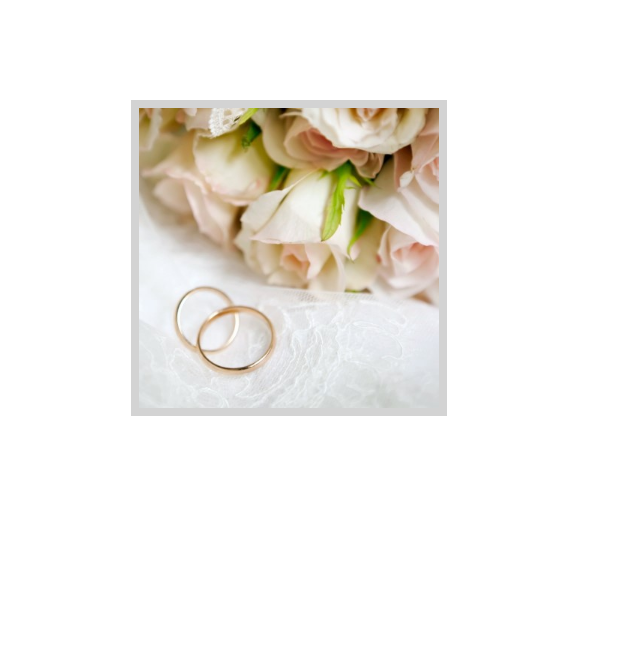
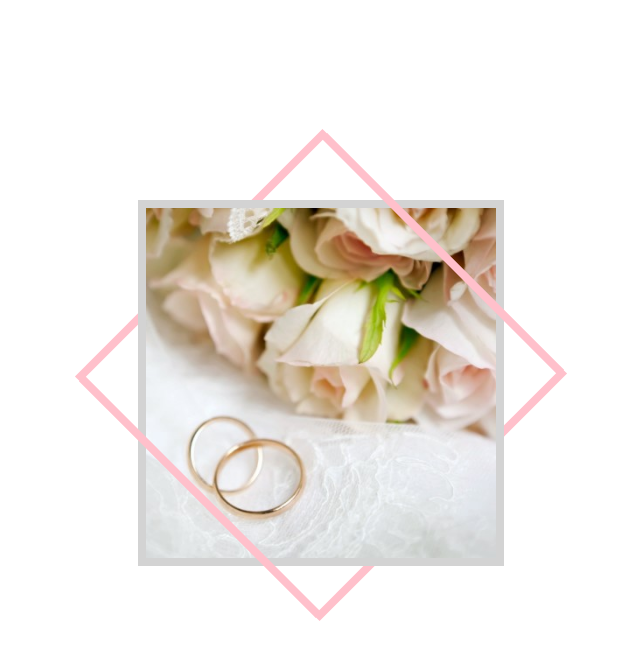
Before and after one commit to mariancompany7-alt/lab_05, a plain HTML site: page task2/index.html in a window 1280 px wide. Shown: the whole page, without its empty margins (319-959 px from the left). Drawn offline with Linux system fonts and the light colour scheme.

Commit message:
Add files via upload

```diff
--- a/task2/index.html
+++ b/task2/index.html
@@ -7,6 +7,8 @@
     <title>Document</title>
 </head>
 <body>
+    <div class="wrapper">
         <img src="buket.jpg" alt="">
+    </div>
 </body>
 </html>
--- a/task2/styles.css
+++ b/task2/styles.css
@@ -1,26 +1,40 @@
-body {
+* {
     padding: 0;
     margin: 0;
 }
 
+.wrapper {
+    display: flex;
+    position: relative;
+    justify-content: center;
+    margin-top: 200px;
+}
+
 img {
+    width: 350px;
+    height: 350px;
     border: 8px solid lightgray;
-    position: relative;
-    top: 100px;
-    left: 450px;
-    width: 300px;
-    height: 300px;
     z-index: 1;
 }
 
-img:before {
-    border: 8px solid pink;
+.wrapper::before {
+    content: "";
     position: absolute;
-    top: 16px;
-    left: 16px;
-    width: 350px;
+    border-left: 8px solid pink;
+    border-right: 8px solid pink;
+    width: 330px;
     height: 350px;
+    transform: rotate(45deg);
+    z-index: 0;
+}
+
+.wrapper::after {
     content: "";
+    position: absolute;
+    border-top: 8px solid pink;
+    border-bottom: 8px solid pink;
+    width: 335px;
+    height: 335px;
     transform: rotate(45deg);
-    z-index: 2;
+    z-index: 1;
 }
```
